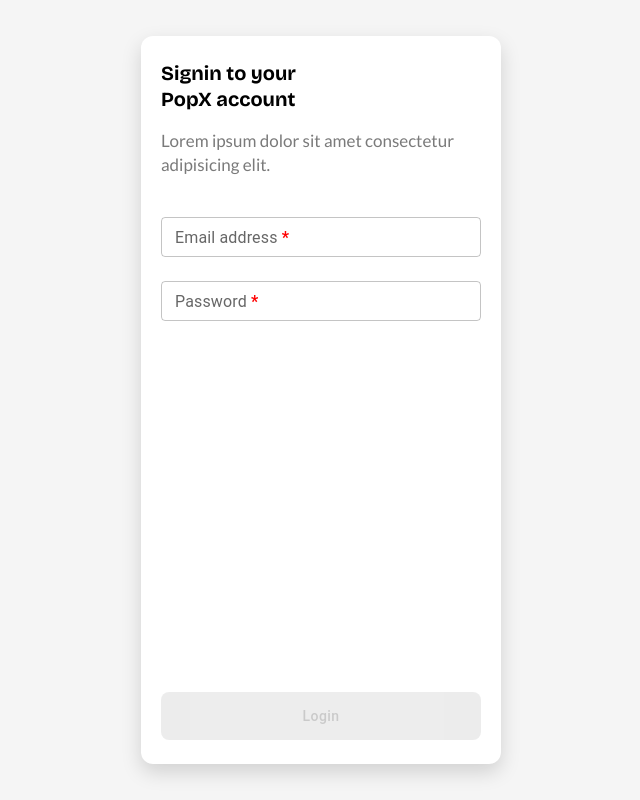
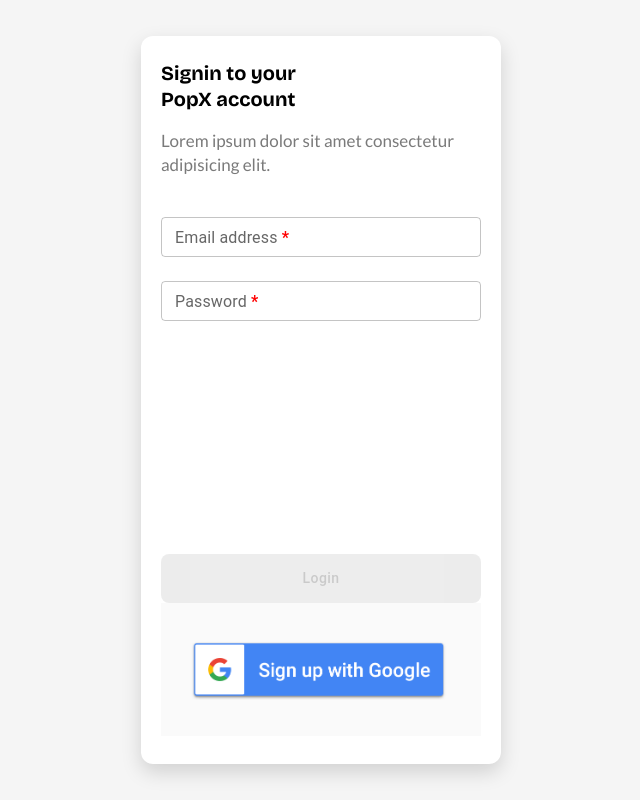
Before and after one commit to Eranna27/fronted, a React (Vite) app: page /login in a window 1280 px wide. Shown: the whole page, without its empty margins (319-959 px from the left). Built offline with nearby package versions, Linux system fonts and the light colour scheme.

Commit message:
add google sign

```diff
--- /dev/null
+++ b/src/Components/GoogleLoginButton.jsx
@@ -0,0 +1,17 @@
+import { BASE_URL } from "../Services/Helper";
+import Google from "../assets/Google.png";
+
+export default function GoogleLoginButton() {
+  const handleGoogleLogin = () => {
+    window.location.href = `${BASE_URL}/auth/google`;
+  };
+
+  return (
+    <div
+      onClick={handleGoogleLogin}
+      className="flex items-center border rounded-md px-2 py-1.5 gap-2 cursor-pointer bg-gray-50"
+    >
+      <img src={Google} alt="Google" style={{ width: "100%", height: "30%", objectFit: "contain" }} />
+    </div>
+  );
+}
--- a/src/Components/Login.jsx
+++ b/src/Components/Login.jsx
@@ -4,6 +4,7 @@
 import { useForm, Controller } from "react-hook-form";
 import { useNavigate } from "react-router-dom";
 import { LoginFunction } from "../Services/Apis";
+import GoogleLoginButton from "./GoogleLoginButton";
 import { useState } from "react";
 
 export default function Login() {
@@ -136,6 +137,10 @@
         >
           {loading ? "Logging..." : "Login"}
         </Button>
+
+    <div>
+    <GoogleLoginButton />
+  </div>
       </form>
     </div>
   );
```
Also changed, not shown: src/assets/Google.png (added).
